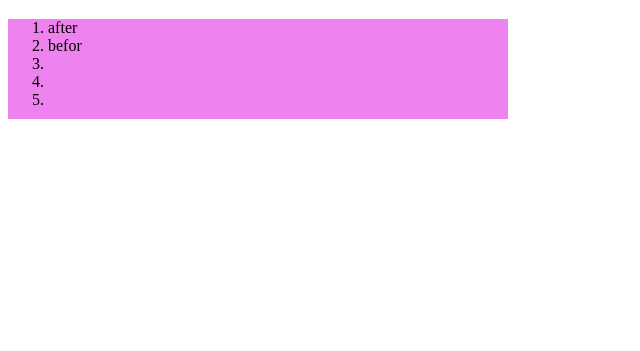
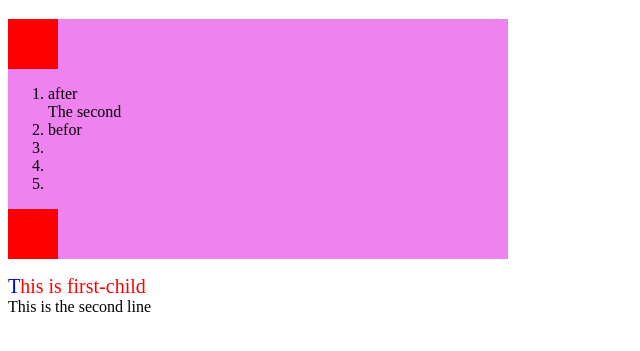
Before and after one commit to tqt-coder/Learn-Web, a plain HTML site: page pseudo.html in a window 1280 px wide. Shown: the part 61-412 px from the top of the page, without its empty margins (0-640 px from the left). Drawn offline with Linux system fonts and the light colour scheme.

Commit message:
pseudo css

```diff
--- a/main_pseudo.css
+++ b/main_pseudo.css
@@ -3,7 +3,7 @@ h1{
 }
 .box{
     width:500px;
-    height:100px;
+    height:50%;
     background-color:violet;
 
 }
@@ -11,4 +11,30 @@ h1{
     content:"";
     display:block;
     background-color:red;
+    width:50px;
+    height:50px;
 }
+.box::after {
+    content:"";
+    display:block;
+    background-color:red;
+    width:50px;
+    height:50px;
+}
+
+
+h1:hover{
+    color:blue;
+
+}
+p::first-line{
+    color:red;
+    font-size:20px;
+}
+.box::selection{
+    background-color: yellow;
+    color:red;
+}
+p::first-letter{
+    color:blue;
+}
--- a/pseudo.html
+++ b/pseudo.html
@@ -8,15 +8,16 @@
     <link rel="stylesheet" href="main_pseudo.css">
 </head>
 <body>
-    <h1> CSS Pseudo</h1>
+    <h1> CSS Pseudo </h1>
     <div class="box">
         <ol>
-            <li>after</li>
+            <li id="first-child">after <br> The second</li>
             <li>befor</li>
             <li></li>
             <li></li>
             <li></li>
         </ol>
     </div>
+    <p> This is first-child <br> This is the second line</p>
 </body>
 </html>
```
